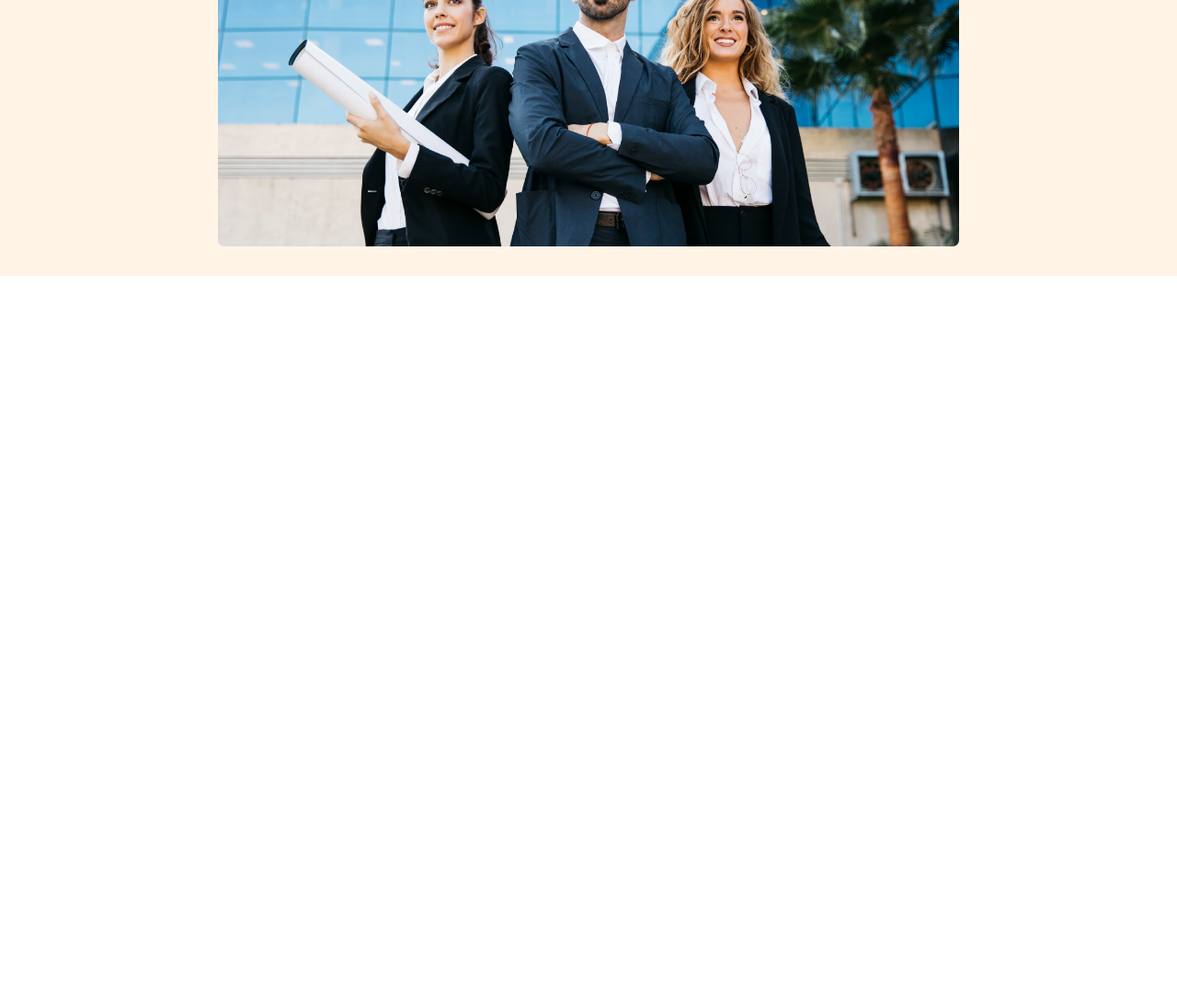
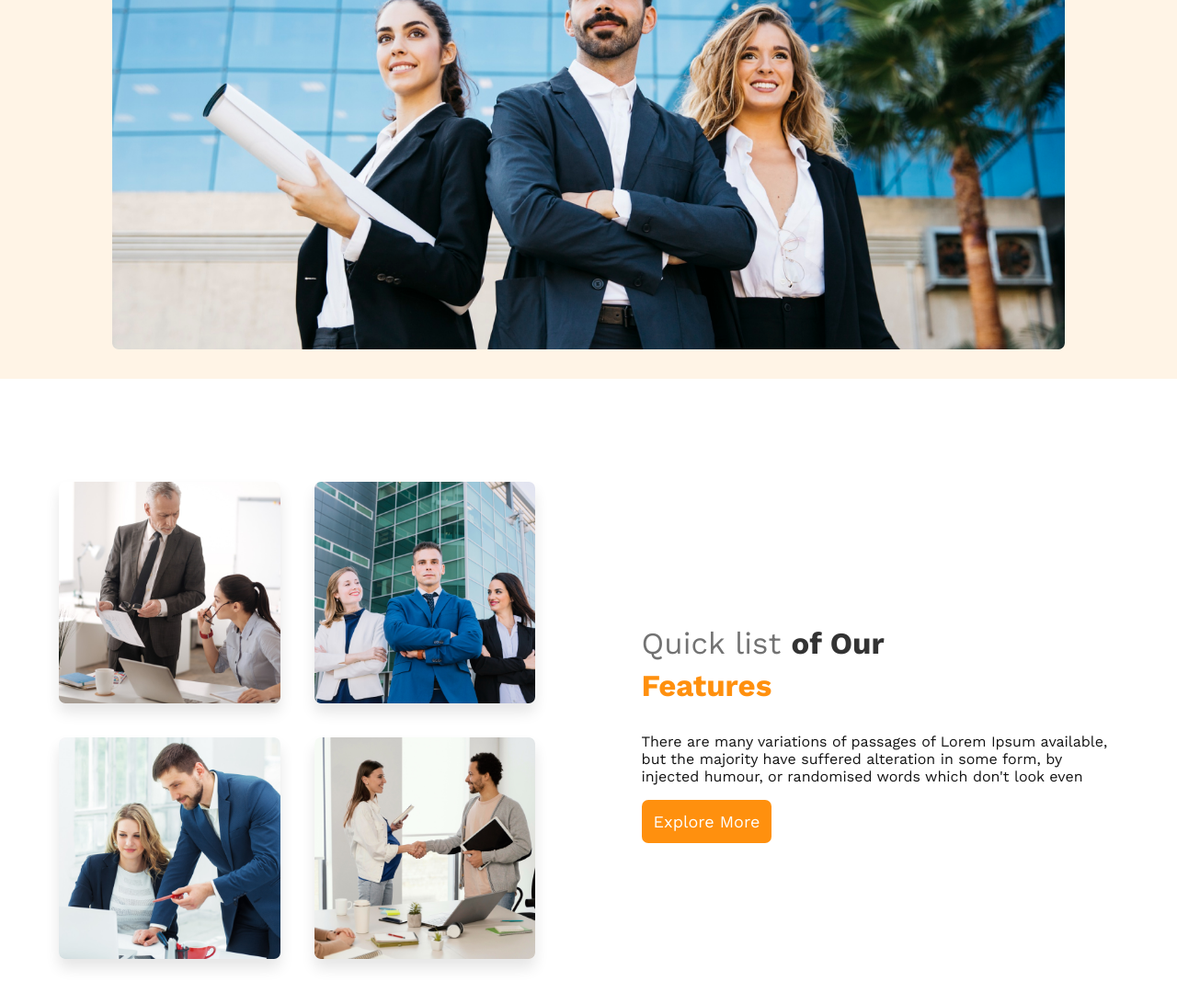
Before and after one commit to mdrobin45/G3-architects, a plain HTML site: page index.html in a window 1280 px wide. Shown: the part 592-1684 px from the top of the page at 92% size. Before the commit the page ends 892 px from the top, so only its background shows below. Drawn offline with nearby package versions, Linux system fonts and the light colour scheme.

Commit message:
Featured section added

```diff
--- a/index.html
+++ b/index.html
@@ -8,6 +8,7 @@
       <link rel="stylesheet" href="./styles/responsive.css" />
    </head>
    <body>
+      <!-- Hero section -->
       <div class="hero-wrapper">
          <div class="container">
             <header>
@@ -37,5 +38,27 @@
             </div>
          </div>
       </div>
+
+      <!-- Our feature  -->
+      <section class="container our-feature-main-wrapper">
+         <div class="feature-image-wrapper">
+            <img src="./images/team1.png" alt="Team" />
+            <img src="./images/team2.png" alt="Team" />
+            <img src="./images/team3.png" alt="Team" />
+            <img src="./images/team4.png" alt="Team" />
+         </div>
+         <div class="feature-content-wrapper">
+            <h2>
+               Quick list <b style="color: #333">of Our</b><br />
+               <span style="color: #ff900e"><b>Features</b></span>
+            </h2>
+            <p>
+               There are many variations of passages of Lorem Ipsum available,
+               but the majority have suffered alteration in some form, by
+               injected humour, or randomised words which don't look even
+            </p>
+            <a href="#" class="btn">Explore More</a>
+         </div>
+      </section>
    </body>
 </html>
--- a/styles/style.css
+++ b/styles/style.css
@@ -50,7 +50,35 @@ nav a {
    font-size: 43px;
 }
 .banner img {
-   width: 70%;
+   width: 90%;
    margin: auto;
    display: block;
 }
+
+/* Feature section style */
+.feature-image-wrapper {
+   display: grid;
+   grid-template-columns: 1fr 1fr;
+}
+.container.our-feature-main-wrapper {
+   display: flex;
+   align-items: center;
+   justify-content: space-between;
+   padding: 7rem 0;
+}
+.feature-image-wrapper {
+   width: 45%;
+   grid-gap: 37px;
+}
+.feature-content-wrapper {
+   width: 45%;
+}
+.feature-image-wrapper img {
+   box-shadow: 0 10px 15px 0 rgba(0, 0, 0, 0.1);
+}
+.feature-content-wrapper h2 {
+   font-size: 33px;
+   font-weight: 300;
+   color: #727272;
+   line-height: 1.4;
+}
```
